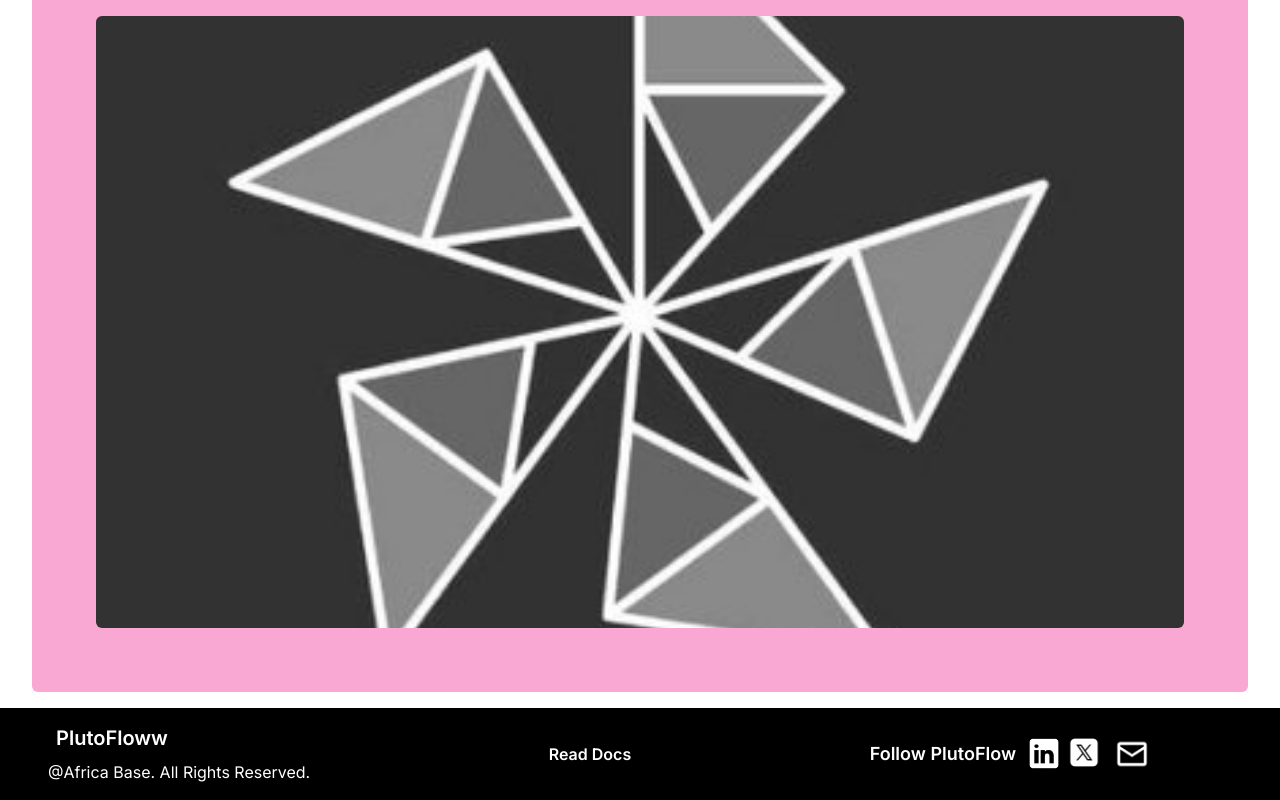
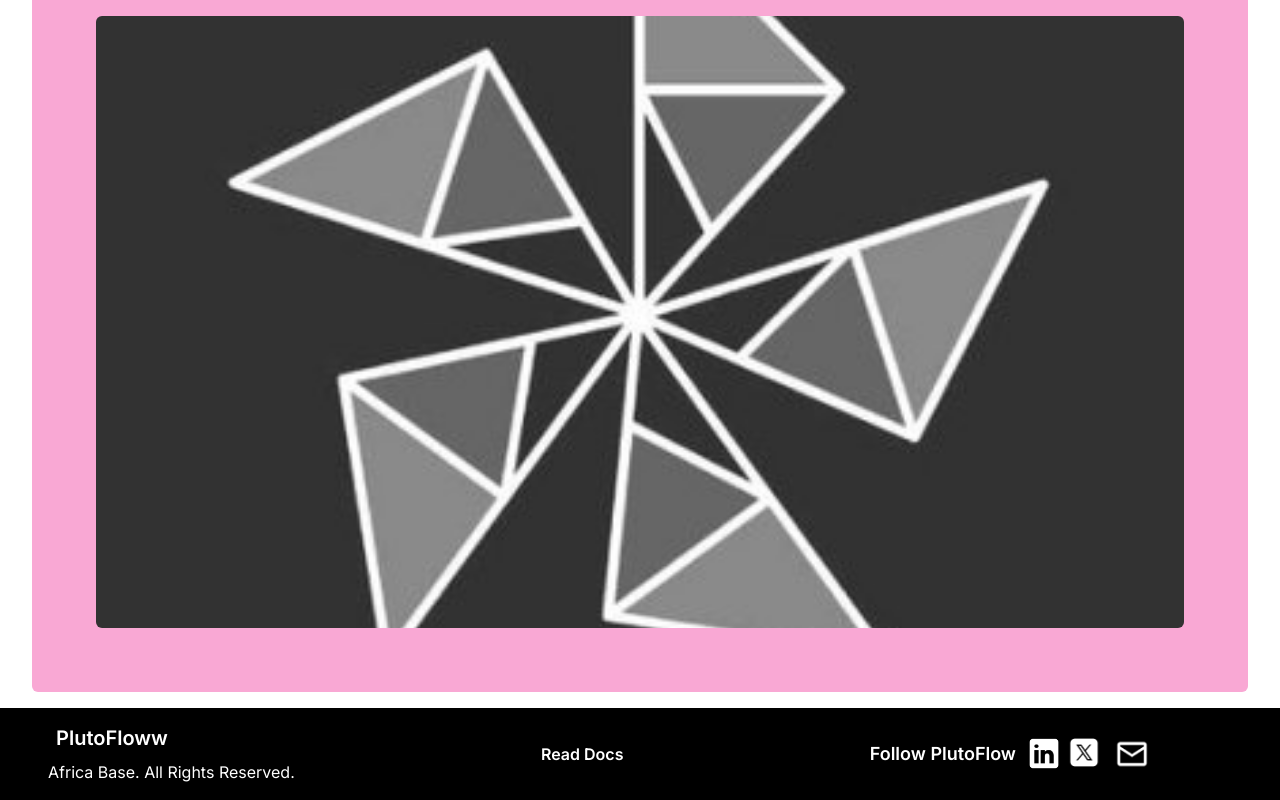
Before and after one commit to Fosberg-codex/onnxview, a Next.js app: page / in a window 1280 px wide. Shown: the part 712-1512 px from the top of the page. Built offline with nearby package versions, Linux system fonts and the light colour scheme.

Commit message:
new changes

```diff
--- a/app/landcomp/footer.tsx
+++ b/app/landcomp/footer.tsx
@@ -14,7 +14,7 @@ const Footer = () => {
 
                 </div>
                 <div>
-                   @Africa Base. All Rights Reserved.
+                   Africa Base. All Rights Reserved.
                 </div>
             </div>
             <div className='hidden lg:block md:block font-semibold hover:text-pink-600'><Link href="/docs">Read Docs</Link></div>
```
